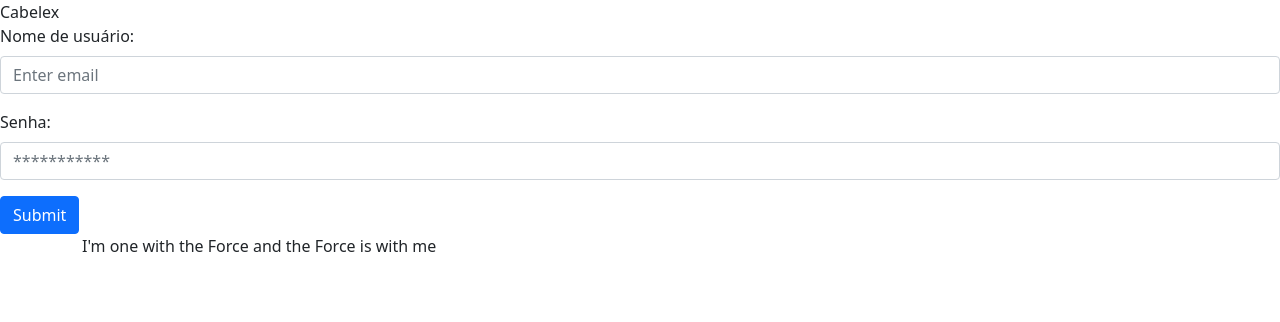
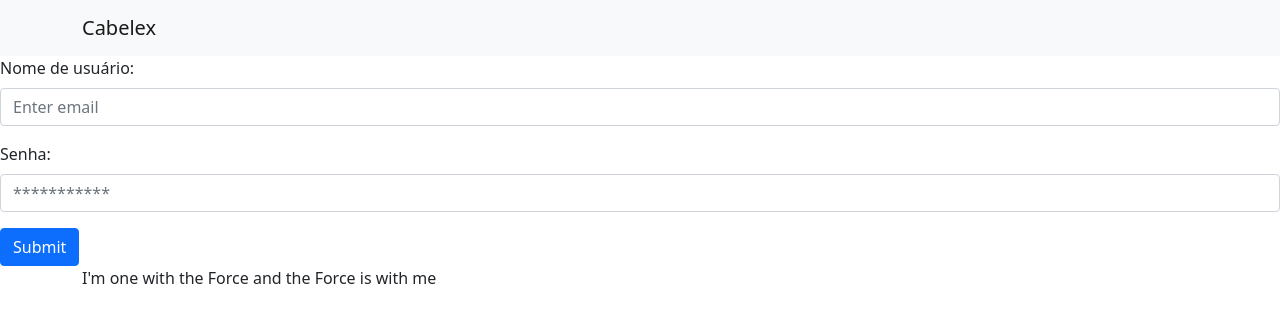
Before and after one commit to ganvector/cabelex, a React (Create React App) app: page / in a window 1280 px wide. Shown: the top 322 px of the page. Built offline with nearby package versions, Linux system fonts and the light colour scheme.

Commit message:
Novo header

```diff
--- a/src/components/MainHeader.tsx
+++ b/src/components/MainHeader.tsx
@@ -2,20 +2,35 @@ import { useContext } from "react";
 import { Link } from "react-router-dom";
 import AuthContext from "../store/auth-context";
 import Button from "react-bootstrap/Button";
+import Navbar from "react-bootstrap/Navbar";
+import Nav from "react-bootstrap/Nav";
+import Container from "react-bootstrap/Container";
 
 const MainHeader = () => {
   const ctx = useContext(AuthContext);
 
   return (
-    <div>
-      <span>{!ctx.isLogged && "Cabelex"}</span>
-      <span>{ctx.isLogged && "Logo"}</span>
-      <span>{ctx.isLogged && <Link to="/filiais">Filiais</Link>}</span>
-      <span>
-        {ctx.isLogged && <Link to="/funcionarios">Funcionarios</Link>}
-      </span>
-      <span>{ctx.isLogged && <Button>Logout</Button>}</span>
-    </div>
+    <Navbar bg="light" expand="lg">
+      <Container>
+        <Navbar.Brand>Cabelex</Navbar.Brand>
+        <Navbar.Toggle aria-controls="main-header" />
+        <Navbar.Collapse id="main-header">
+          <Nav className="me-auto">
+            {ctx.isLogged && (
+              <Link className="nav-link" to="/filiais">
+                Filiais
+              </Link>
+            )}
+            {ctx.isLogged && (
+              <Link className="nav-link" to="/funcionarios">
+                Funcionarios
+              </Link>
+            )}
+          </Nav>
+          {ctx.isLogged && <Button>Logout</Button>}
+        </Navbar.Collapse>
+      </Container>
+    </Navbar>
   );
 };
 
```
